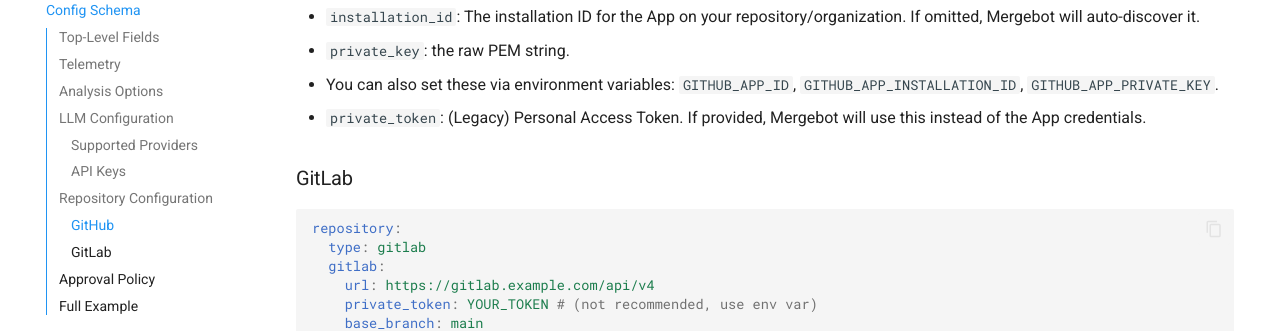
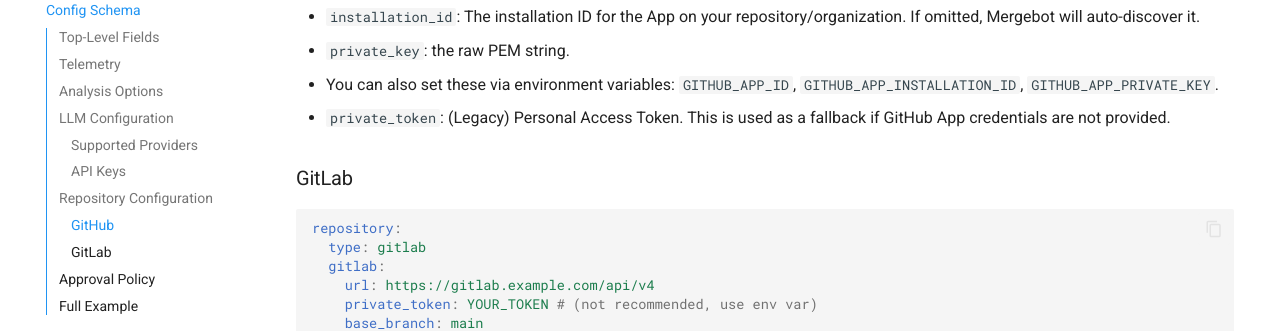
Before and after one commit to thehapyone/Mergebot, an MkDocs documentation site: the page built from docs/configuration/config_schema.md, in a window 1280 px wide and 900 px high, scrolled down 3435 px. Shown: the part 152-483 px from the top of the window. Built offline with MkDocs 1.6.1 and Material for MkDocs 9.7.7, drawn with Linux system fonts in a browser that asks for light colours; comment, search, counter and statistics services are not loaded.

Commit message:
Update docs/configuration/config_schema.md
Co-authored-by: gemini-code-assist[bot] <176961590+gemini-code-assist[bot]@users.noreply.github.com>

```diff
--- a/docs/configuration/config_schema.md
+++ b/docs/configuration/config_schema.md
@@ -144,7 +144,7 @@ repository:
   - `installation_id`: The installation ID for the App on your repository/organization. If omitted, Mergebot will auto-discover it.
   - `private_key`: the raw PEM string.
   - You can also set these via environment variables: `GITHUB_APP_ID`, `GITHUB_APP_INSTALLATION_ID`, `GITHUB_APP_PRIVATE_KEY`.
-- `private_token`: (Legacy) Personal Access Token. If provided, Mergebot will use this instead of the App credentials.
+- `private_token`: (Legacy) Personal Access Token. This is used as a fallback if GitHub App credentials are not provided.
 
 ### GitLab
 
```
